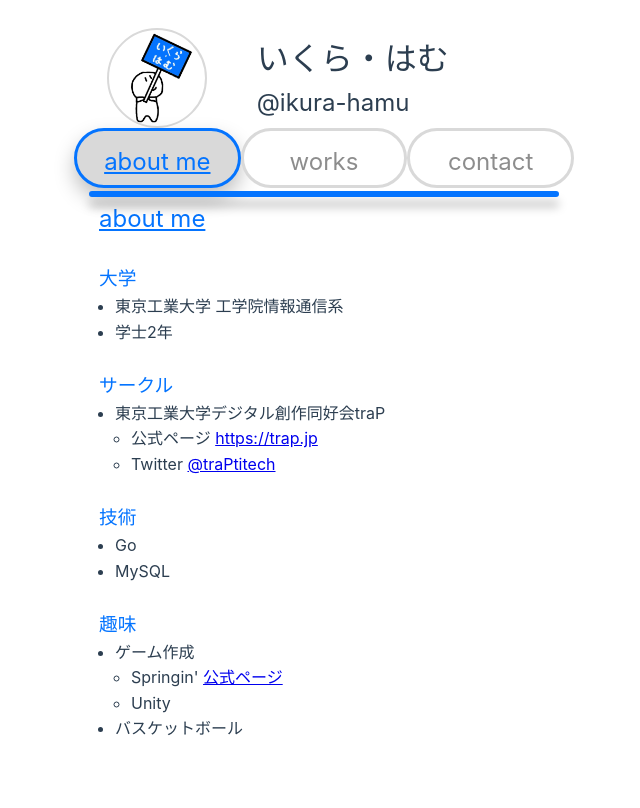
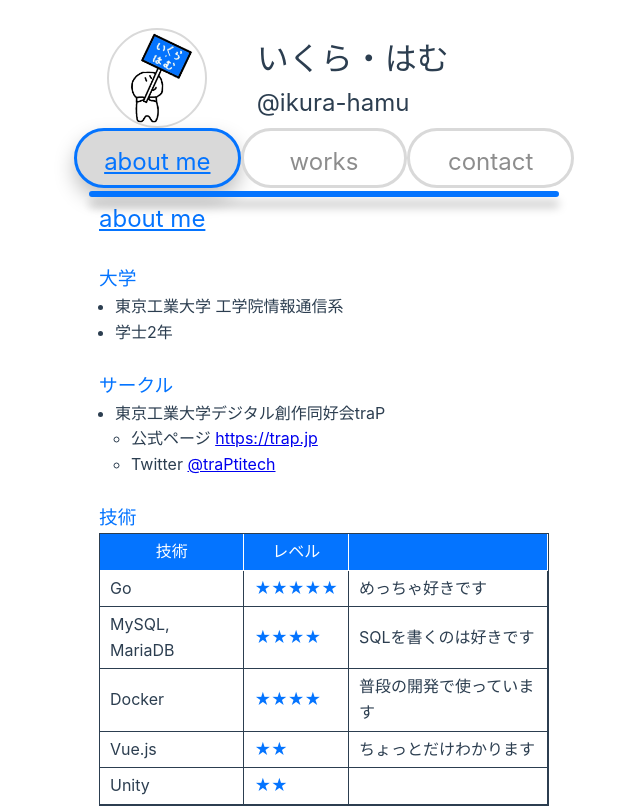
Before and after one commit to ikura-hamu/portfolio, a Vue app: page / in a window 1280 px wide. Shown: the top 808 px of the page, without its empty margins (316-956 px from the left). Built offline with nearby package versions, Linux system fonts and the light colour scheme; no server answers.

Commit message:
skillを表に

```diff
--- a/src/components/AboutMe.vue
+++ b/src/components/AboutMe.vue
@@ -1,5 +1,6 @@
 <script setup lang="ts">
 import { computed } from 'vue'
+import SkillTable from './SkillTable.vue'
 
 const grade = computed(() => {
   let now = new Date()
@@ -38,10 +39,7 @@ const grade = computed(() => {
     <br>
     <div>
       <h3>技術</h3>
-      <ul>
-        <li>Go</li>
-        <li>MySQL</li>
-      </ul>
+      <SkillTable />
     </div>
     <br>
     <div>
@@ -53,6 +51,7 @@ const grade = computed(() => {
           <li>Unity</li>
         </ul>
         <li>バスケットボール</li>
+        <li>サッカー観戦</li>
       </ul>
     </div>
   </div>
--- /dev/null
+++ b/src/components/SkillTable.vue
@@ -0,0 +1,76 @@
+<script setup lang="ts">
+import { reactive, ref } from 'vue'
+import type { skill } from './SkillsObjects'
+import { skills } from './SkillsObjects'
+
+const allSkills = ref(skills)
+
+const stars = (level: number) => {
+  let stars = ""
+  for (let i = 0; i < level; i++) {
+    stars += "★"
+  }
+  return stars
+}
+
+</script>
+
+<template>
+  <table>
+    <thead>
+      <tr>
+        <th>技術</th>
+        <th>レベル</th>
+        <th></th>
+      </tr>
+    </thead>
+    <tbody>
+      <tr v-for="skill in allSkills">
+        <td>{{ skill.skill }}</td>
+        <td>
+          <div style="color: #0474FF">{{ stars(skill.level) }}</div>
+        </td>
+        <td>{{ skill.comment }}</td>
+      </tr>
+    </tbody>
+  </table>
+</template>
+
+<style scoped>
+table,
+th,
+td {
+  border: 1px solid;
+}
+
+table {
+  table-layout: fixed;
+  display: block;
+  width: 100%;
+  margin: 0 auto;
+  /* display: block; */
+  overflow-x: auto;
+  border-spacing: 0;
+}
+
+/* tbody {
+  white-space: nowrap;
+} */
+
+thead {
+  background-color: #0474FF;
+  color: white;
+}
+
+tbody {
+  width: 100%;
+  padding-right: 0px;
+}
+
+th,
+td {
+  padding: 5px 10px;
+  border-top-width: 0;
+  border-left-width: 0;
+}
+</style>
--- /dev/null
+++ b/src/components/SkillsObjects.ts
@@ -0,0 +1,32 @@
+export type skill = {
+  skill: string,
+  level: number,
+  comment?: string
+}
+
+export const skills: skill[] =[
+  {
+    skill: "Go",
+    level: 5,
+    comment: "めっちゃ好きです"
+  },
+  {
+    skill: "MySQL, MariaDB",
+    level: 4,
+    comment: "SQLを書くのは好きです"
+  },
+  {
+    skill: "Docker",
+    level: 4,
+    comment: "普段の開発で使っています"
+  },
+  {
+    skill: "Vue.js",
+    level: 2,
+    comment: "ちょっとだけわかります"
+  },
+  {
+    skill: "Unity",
+    level: 2,
+  }
+]
```
